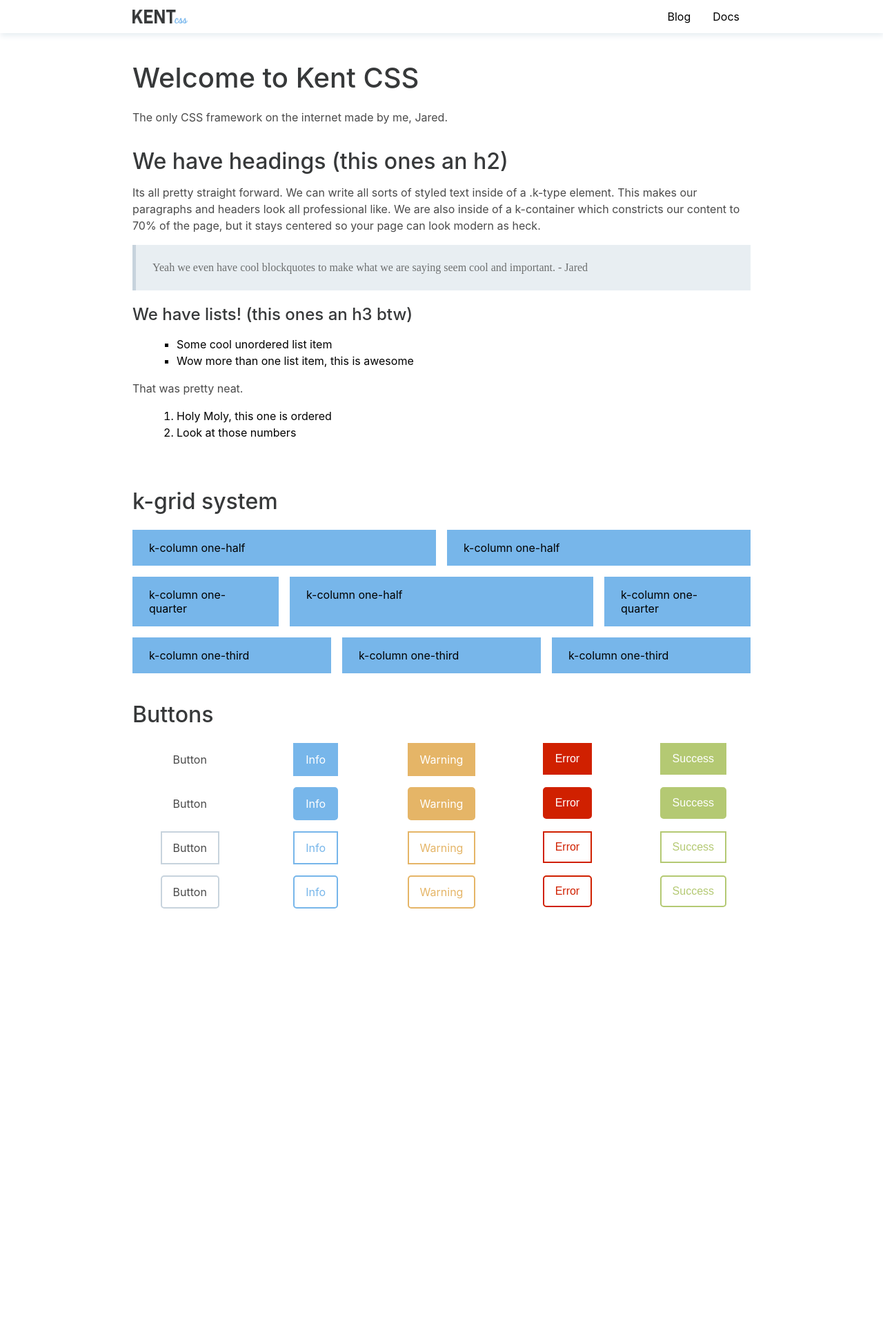
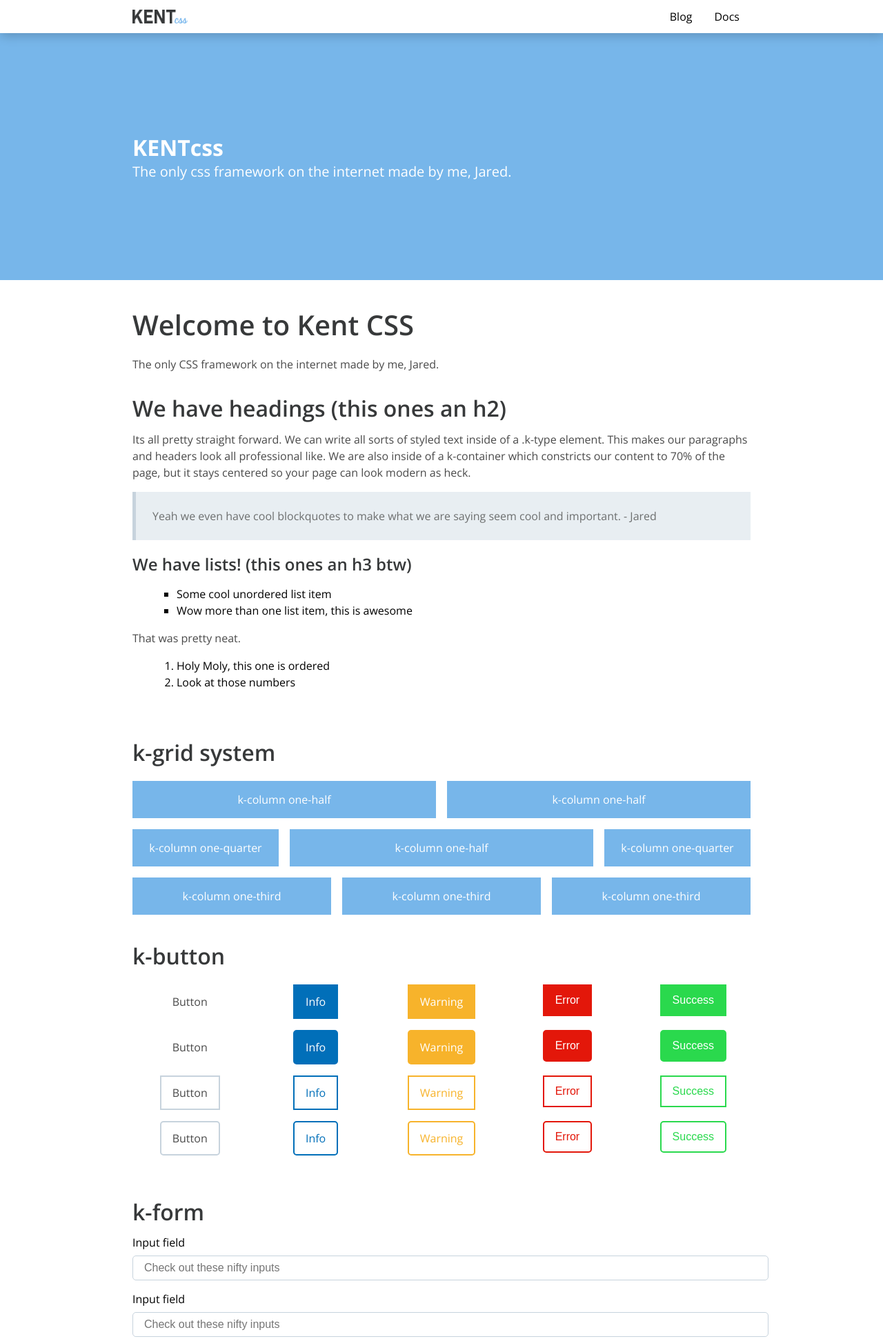
Before and after one commit to Jaredk3nt/Kent, a plain HTML site: page index.html in a window 1280 px wide. Shown: the whole page at 69% size. Before the commit the page ends 1325 px from the top, so only its background shows below. Drawn offline with nearby package versions, Linux system fonts and the light colour scheme.

Commit message:
Starting #3 k-form. Added k-hero and updates other styles. Changed base font to be Open+Sans

```diff
--- a/index.html
+++ b/index.html
@@ -13,6 +13,8 @@
             background-color: #77B6EA;
             padding: 1em 1.5em;
             box-sizing: border-box;
+            color: white;
+            text-align: center;
         }
     </style>
 </head>
@@ -55,7 +57,19 @@
 
         </div>
     </div>
-    <div class="k-container">
+    <div class="k-hero large">
+        <div class="k-hero-content">
+            <div class="k-container">
+                <div class="k-title">
+                    KENTcss
+                </div>
+                <div class="k-subtitle">
+                    The only css framework on the internet made by me, Jared.
+                </div>
+            </div>
+        </div>
+    </div>
+    <div class="k-container" style="margin-bottom: 5em;">
         <div class="k-type">
             <h1>Welcome to Kent CSS</h1>
             <p>The only CSS framework on the internet made by me, Jared.</p>
@@ -127,14 +141,14 @@
             </div>
         </div>
         <div class="k-type">
-            <h2>Buttons</h2>
+            <h2>k-button</h2>
         </div>
         <div class="k-grid">
             <div class="k-column center-content">
                 <div class="k-button">Button</div>
             </div>
             <div class="k-column center-content">
-                <div class="k-button primary">Info</div>
+                <div class="k-button info">Info</div>
             </div>
             <div class="k-column center-content">
                 <a type="button" class="k-button warning">Warning</a>
@@ -151,7 +165,7 @@
                 <div class="k-button rounded">Button</div>
             </div>
             <div class="k-column center-content">
-                <div class="k-button primary rounded">Info</div>
+                <div class="k-button info rounded">Info</div>
             </div>
             <div class="k-column center-content">
                 <a type="button" class="k-button warning rounded">Warning</a>
@@ -168,7 +182,7 @@
                 <div class="k-button bordered">Button</div>
             </div>
             <div class="k-column center-content">
-                <div class="k-button primary bordered">Info</div>
+                <div class="k-button info bordered">Info</div>
             </div>
             <div class="k-column center-content">
                 <a type="button" class="k-button warning bordered">Warning</a>
@@ -185,7 +199,7 @@
                 <div class="k-button bordered rounded">Button</div>
             </div>
             <div class="k-column center-content">
-                <div class="k-button primary bordered rounded">Info</div>
+                <div class="k-button info bordered rounded">Info</div>
             </div>
             <div class="k-column center-content">
                 <a type="button" class="k-button warning bordered rounded">Warning</a>
@@ -197,6 +211,20 @@
                 <button type="button" class="k-button success bordered rounded">Success</button>
             </div>
         </div>
+        <br>
+        <div class="k-type">
+            <h2>k-form</h2>
+        </div>
+        <div class="k-form">
+            <div class="k-field">
+                <label class="k-label">Input field</label>
+                <input type="text" class="k-input" placeholder="Check out these nifty inputs">
+            </div>
+            <div class="k-field">
+                <label class="k-label">Input field</label>
+                <input type="text" class="k-input" placeholder="Check out these nifty inputs">
+            </div>
+        </div>
     </div>
 </body>
 </html>
--- a/kent.scss
+++ b/kent.scss
@@ -1,8 +1,10 @@
 @charset "utf-8";
 /* Kent v0.0.1 */
+@import url('https://fonts.googleapis.com/css?family=Open+Sans:300,400,600,700');
 @import "src/base/variables";
 @import "src/base/basics";
 @import "src/base/type";
 @import "src/buttons/buttons";
 @import "src/grid/grid";
-@import "src/navbar/navbar"
+@import "src/navbar/navbar";
+@import "src/form/form";
--- a/src/base/basics.scss
+++ b/src/base/basics.scss
@@ -1,3 +1,6 @@
+$hero-padding: 4em 0em !default;
+$hero-padding-large: 9em 0em !default;
+
 body {
     font-family: $family-sans-serif;
     width: 100%;
@@ -14,3 +17,44 @@ body {
         width: 95%;
     }
 }
+
+.k-hero {
+    width: 100%;
+    display: flex;
+    flex-direction: column;
+    background-color: $primary;
+
+    &.large > .k-hero-content{
+        padding: $hero-padding-large;
+    }
+    &.dark {
+        background-color: $grey-dark;
+    }
+    &.light {
+        background-color: $grey-very-light;
+
+        .k-hero-content {
+            .k-title {
+                color: $grey-dark;
+            }
+            .k-subtitle {
+                color: $grey-dark;
+            }
+        }
+    }
+
+    .k-hero-content {
+        padding: $hero-padding;
+
+        .k-title {
+            color: $white;
+            font-weight: $weight-bold;
+            font-size: $text-size-large;
+        }
+        .k-subtitle {
+            color: $white;
+            font-weight: $weight-light;
+            font-size: $text-size-normal;
+        }
+    }
+}
--- a/src/base/type.scss
+++ b/src/base/type.scss
@@ -6,10 +6,10 @@ $type-heading-font-family: $family-sans-serif !default;
 $blockquote-background-color: $grey-very-light !default;
 $blockquote-accent-color: $grey-light !default;
 $blockquote-text-color: $grey !default;
-$blockquote-font-family: serif;
+$blockquote-font-family: $family-sans-serif !default;
 
-$ul-list-style: square outside;
-$ol-list-style: decimal;
+$ul-list-style: square outside !default;
+$ol-list-style: decimal !default;
 
 .k-type {
 
--- a/src/base/variables.scss
+++ b/src/base/variables.scss
@@ -7,13 +7,19 @@ $grey-light: #C7D3DD !default;
 $grey-dark: #37393A !default;
 $grey-very-light: #E8EEF2 !default;
 
-$blue: #6c99bb !default;
-$cyan: #9e86c8 !default;
-$green: #b4c973 !default;
+// $blue: #6c99bb !default;
+// $cyan: #9e86c8 !default;
+// $green: #b4c973 !default;
+// $purple: #b05279 !default;
+// $red: #D02000 !default;
+// $orange: #e87d3e !default;
+// $yellow: #e5b567 !default;
+
+$blue: #016FB9 !default;
+$green: #2AD94D !default;
 $purple: #b05279 !default;
-$red: #D02000 !default;
-$orange: #e87d3e !default;
-$yellow: #e5b567 !default;
+$red: #e3170a !default;
+$yellow: #f7b32b !default;
 
 $primary: #77B6EA !default;
 $info: $blue !default;
@@ -37,7 +43,7 @@ $text-size-small: 1rem !default;
 $text-size-very-small: 0.75rem !default;
 
 $weight-bold: 700 !default;
-$weight-semibold: 500 !default;
+$weight-semibold: 600 !default;
 $weight-normal: 400 !default;
 $weight-light: 300 !default;
 
@@ -47,5 +53,5 @@ $desktop: 1192px !default;
 $large-desktop: 1384px !default;
 
 $heading-line-height: 1.25 !default;
-$family-sans-serif: BlinkMacSystemFont, -apple-system, "Segoe UI", "Roboto", "Oxygen", "Ubuntu", "Cantarell", "Fira Sans", "Droid Sans", "Helvetica Neue", "Helvetica", "Arial", sans-serif !default;
+$family-sans-serif: "Open Sans", Helvetica, Arial, sans-serif !default;
 $border-radius: 5px;
--- a/src/buttons/buttons.scss
+++ b/src/buttons/buttons.scss
@@ -2,8 +2,8 @@ $button-background-color: $white !default;
 $button-text-color: $text-color !default;
 $button-hover-background-color: $grey-very-light !default;
 
-$button-border-width: 2px;
-$button-border-color: $grey-light;
+$button-border-width: 2px !default;
+$button-border-color: $grey-light !default;
 
 $button-padding:0.75em 1em !default;
 $button-border-radius: 5px !default;
--- /dev/null
+++ b/src/form/form.scss
@@ -0,0 +1,31 @@
+$input-border-radius: $border-radius !default;
+$input-border-color: $grey-light !default;
+$input-border-color-active: $primary !default;
+$input-padding: .5em .5em .5em 1em !default;
+$input-border-weight: 1.3px !default;
+$input-font-size: $text-size-small !default;
+
+.k-form {
+    .k-field {
+        margin-bottom: 1em;
+        .k-label {
+            display: block;
+            font-size: $input-font-size;
+            padding: 0em 0em 0.5em 0em;
+
+
+        }
+        .k-input {
+            width: 100%;
+            padding: $input-padding;
+            border-radius: $input-border-radius;
+            border: $input-border-color solid $input-border-weight;
+            font-size: $input-font-size;
+
+            &:focus {
+                border: $input-border-color-active solid $input-border-weight;
+                outline: none;
+            }
+        }
+    }
+}
--- a/src/navbar/navbar.scss
+++ b/src/navbar/navbar.scss
@@ -3,6 +3,7 @@ $nav-hover-color: $grey-very-light !default;
 $nav-accent-color: $primary !default;
 $nav-accent-weight: 4px !default;
 $nav-min-height: 3em !default;
+$nav-shadow: 1px 4px 15px rgba(0, 0, 0, 0.2) !default;
 
 .k-nav {
     background-color: $nav-background-color;
@@ -28,7 +29,7 @@ $nav-min-height: 3em !default;
         border-top: $nav-accent-color solid $nav-accent-weight;
     }
     &.shadow {
-        box-shadow: 1px 4px 8px $grey-very-light;
+        box-shadow: $nav-shadow;
     }
 
     .k-logo {
@@ -79,7 +80,7 @@ $nav-min-height: 3em !default;
                 top: 100%;
                 display: none;
                 position: absolute;
-                box-shadow: 1px 4px 8px $grey-light;
+                box-shadow: $nav-shadow;
                 z-index: 100;
 
                 &.accented {
```
Also changed, not shown: css/kent.css, 1 other file.
